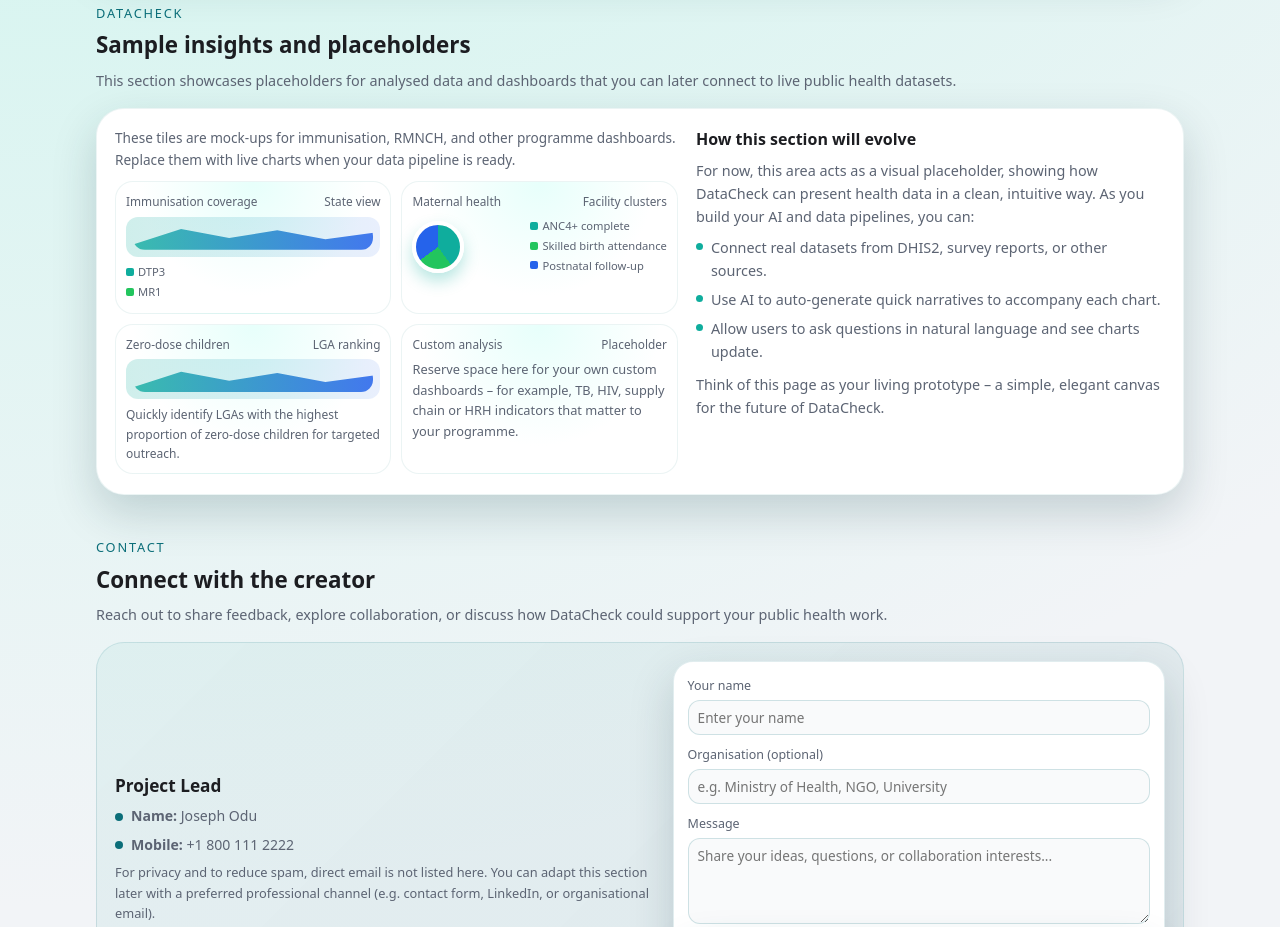
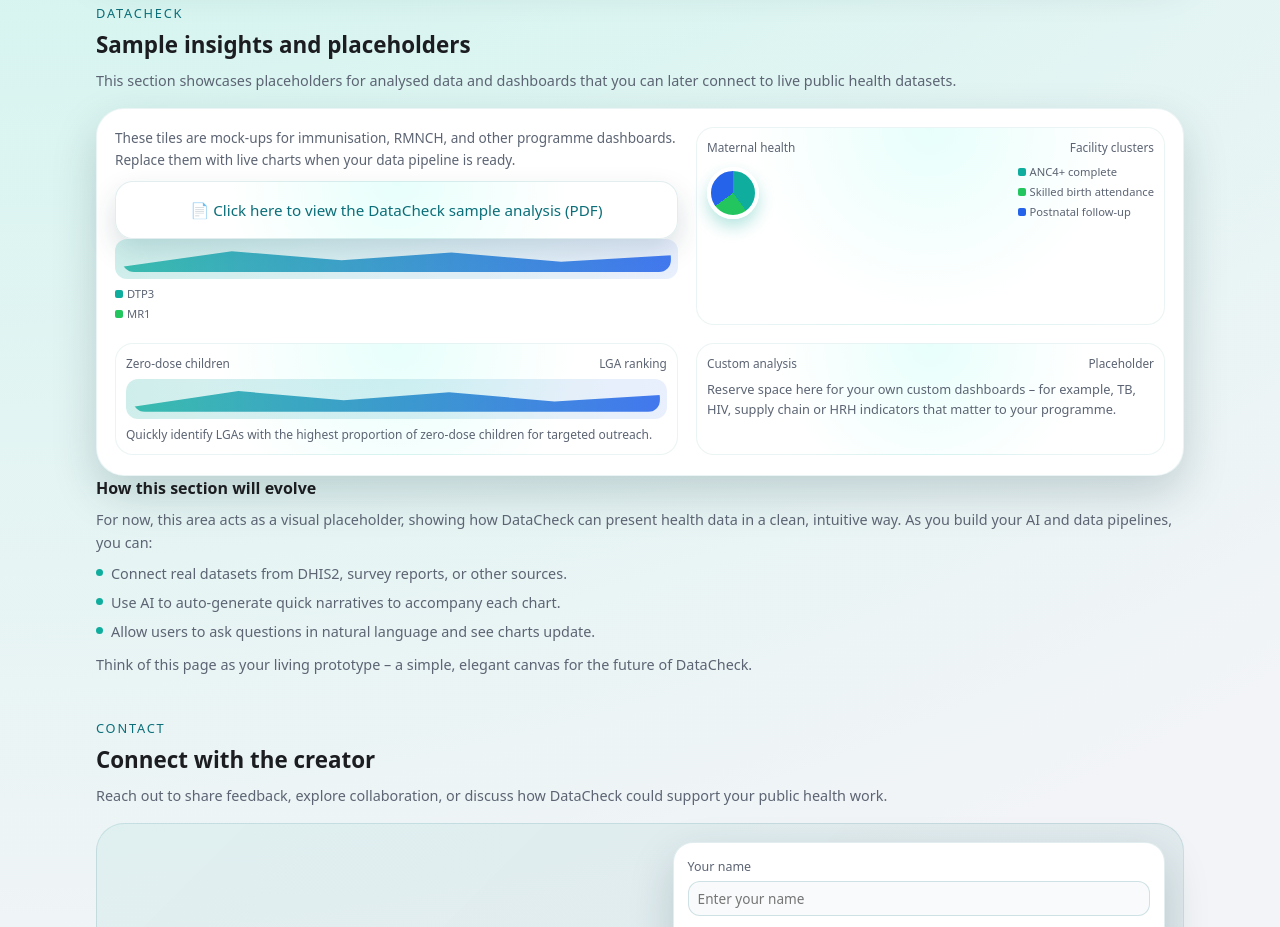
Before and after one commit to Datacheckk/graph-ai-portfolio, a plain HTML site: page index.html in a window 1280 px wide. Shown: the part 1394-2321 px from the top of the page. Drawn offline with Linux system fonts and the light colour scheme.

Commit message:
Update index.html

```diff
--- a/index.html
+++ b/index.html
@@ -818,12 +818,11 @@
             them with live charts when your data pipeline is ready.
           </p>
 
-          <div class="chart-grid">
-            <div class="chart-card">
-              <div class="chart-header">
-                <span>Immunisation coverage</span>
-                <span>State view</span>
-              </div>
+          <div class="chart-grid" style="display:flex; flex-direction:column; gap:12px;">
+  <a href="https://raw.githubusercontent.com/Datacheckk/graph-ai-portfolio/main/JO_1.pdf" target="_blank" style="display:block; padding:16px; border-radius:18px; background:radial-gradient(circle at top, #e7fffb, #ffffff 60%); border:1px solid rgba(11,110,121,0.12); box-shadow:0 12px 28px rgba(5,46,58,0.15); font-size:0.95rem; color:var(--teal-dark); text-align:center;">
+    📄 Click here to view the DataCheck sample analysis (PDF)
+  </a>
+</div>
               <div class="chart-visual-bar"></div>
               <div class="legend" style="margin-top:6px;">
                 <div class="legend-item">
```
